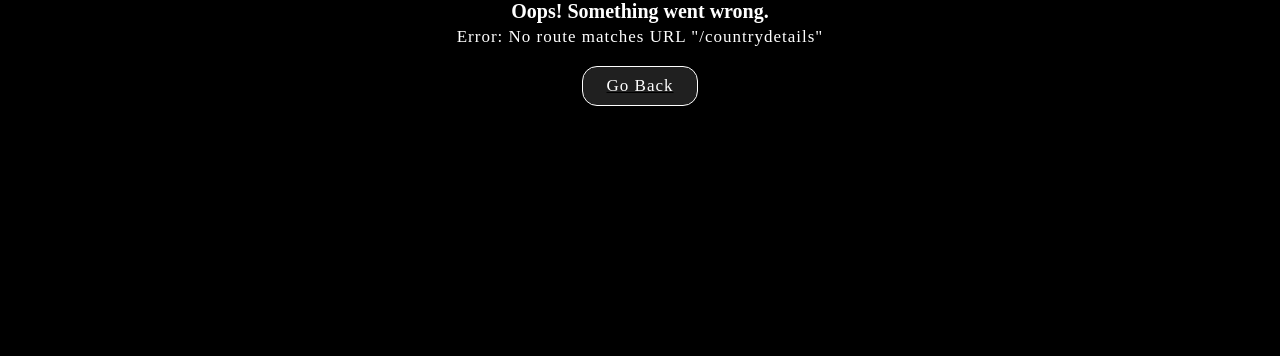
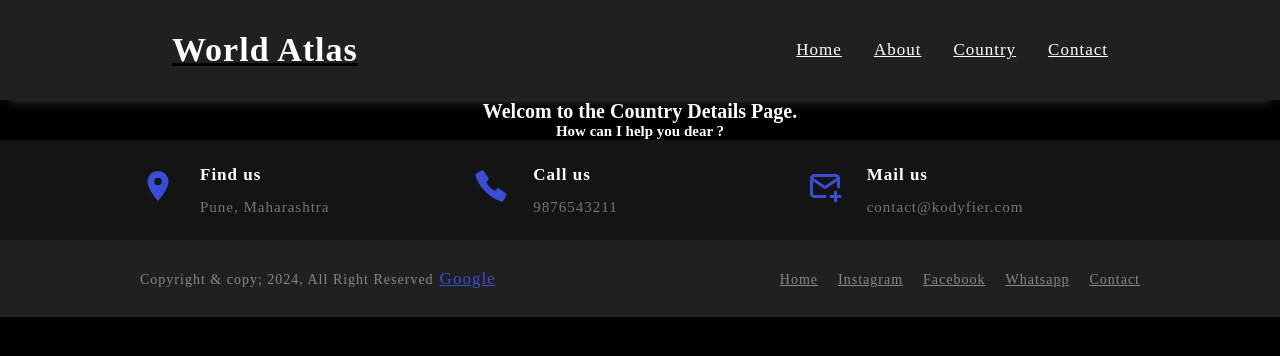
Before and after one commit to CoolShivas/World-Atlas-React-19, a React (Vite) app in the folder world-atlas-using-react-19/: page /countrydetails in a window 1280 px wide. Shown: the top 356 px of the page. Built offline with nearby package versions, Linux system fonts and the light colour scheme.

Commit message:
Formation of CountryDetailsPage and also define its path in the router.

```diff
--- a/world-atlas-using-react-19/src/App.jsx
+++ b/world-atlas-using-react-19/src/App.jsx
@@ -6,6 +6,7 @@ import CountryPage from "./pages/CountryPage";
 import AboutPage from "./pages/AboutPage";
 import AppLayOut from "./components/Layout/AppLayOut";
 import ErrorPage from "./pages/ErrorPage";
+import CountryDetailsPage from "./pages/CountryDetailsPage";
 
 
 const router = createBrowserRouter([
@@ -30,6 +31,10 @@ const router = createBrowserRouter([
         path:"contact",
         element:<ContactPage></ContactPage>,
       },
+      {
+        path:"countrydetails",
+        element:<CountryDetailsPage></CountryDetailsPage>
+      },
     ]
   }
 ]);
--- /dev/null
+++ b/world-atlas-using-react-19/src/pages/CountryDetailsPage.jsx
@@ -0,0 +1,12 @@
+
+
+const CountryDetailsPage = () => {
+  return (
+    <center>
+        <h1>Welcom to the Country Details Page.</h1>
+        <h2>How can I help you dear ?</h2>
+    </center>
+  )
+}
+
+export default CountryDetailsPage;
```
